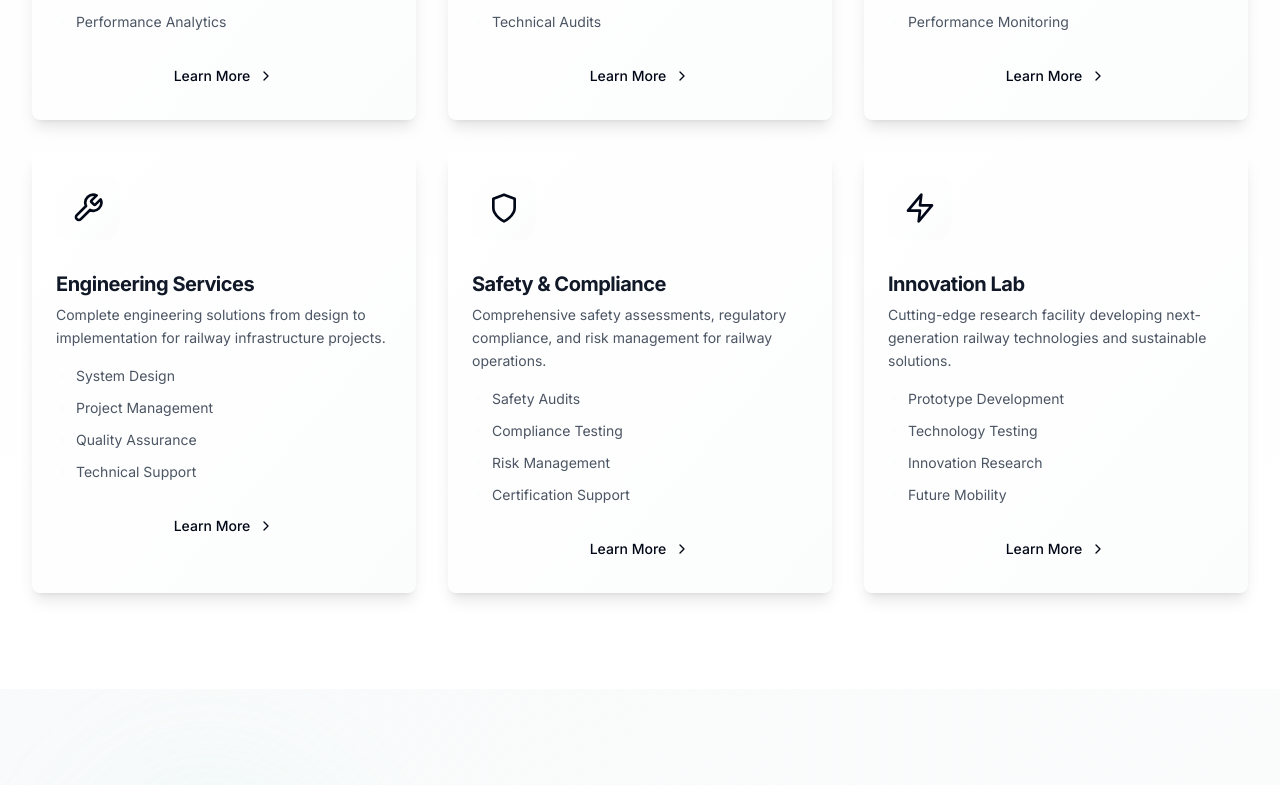
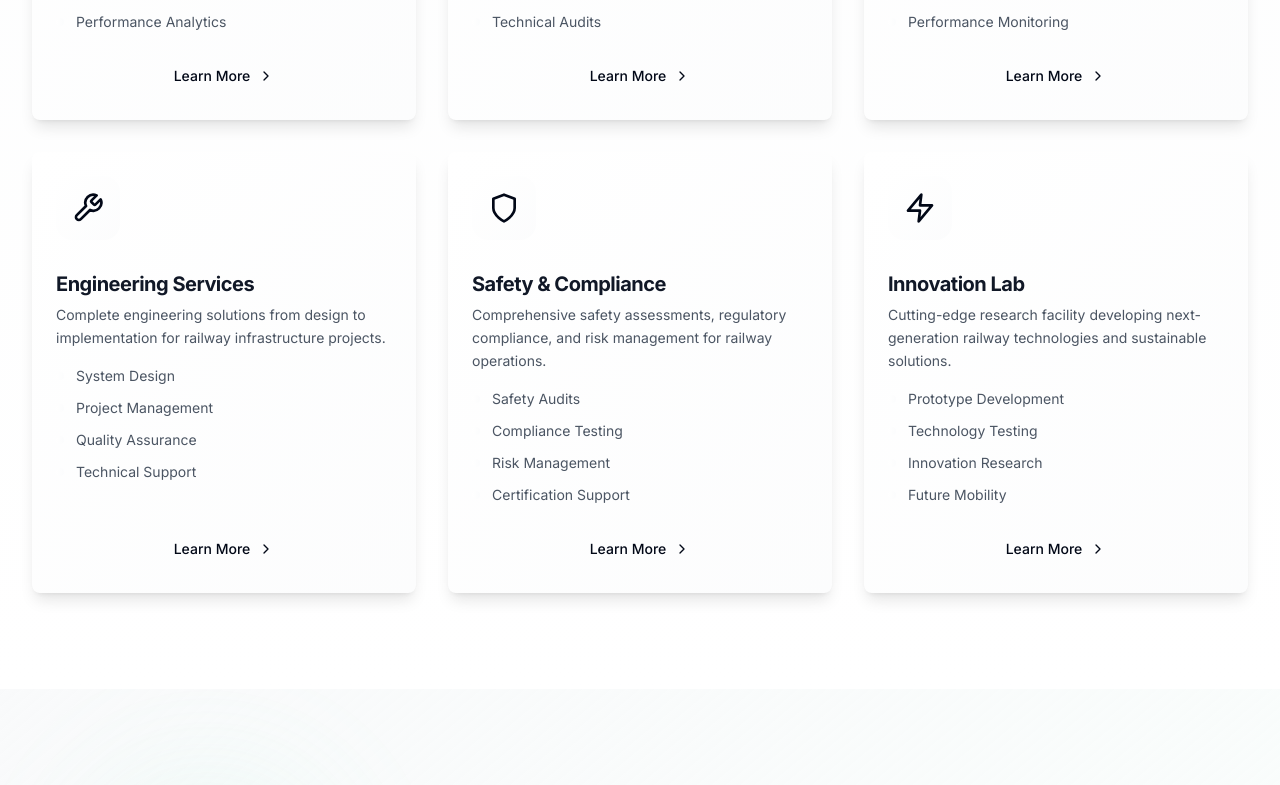
Before and after one commit to Safi1000/lsme-co, a Next.js app: page / in a window 1280 px wide. Shown: the part 1706-2491 px from the top of the page. Built offline with nearby package versions, Linux system fonts and the light colour scheme.

Commit message:
Fixed flexbox issue within cards

```diff
--- a/src/app/page.tsx
+++ b/src/app/page.tsx
@@ -215,7 +215,7 @@ export default function HomePage() {
                 delay: "1000ms"
               }
             ].map((service, index) => (
-              <Card key={index} className="group border-0 shadow-lg hover:shadow-2xl transition-all duration-500 transform hover:scale-105 hover:-translate-y-2 bg-gradient-to-br from-white to-gray-50/50 animate-fade-in-up" style={{ animationDelay: service.delay }}>
+              <Card key={index} className="group border-0 shadow-lg hover:shadow-2xl transition-all duration-500 transform hover:scale-105 hover:-translate-y-2 bg-gradient-to-br from-white to-gray-50/50 animate-fade-in-up h-full flex flex-col" style={{ animationDelay: service.delay }}>
                 <CardHeader className="pb-4">
                   <div className={`bg-gradient-to-br from-${service.color}-100 to-${service.color}-200 w-16 h-16 rounded-2xl flex items-center justify-center mb-6 transition-all duration-300 group-hover:scale-110 group-hover:rotate-3`}>
                     <service.icon className={`h-8 w-8 text-${service.color}-600`} />
@@ -227,8 +227,8 @@ export default function HomePage() {
                     {service.description}
                   </CardDescription>
                 </CardHeader>
-                <CardContent>
-                  <ul className="space-y-3">
+                <CardContent className="flex-1 flex flex-col">
+                  <ul className="space-y-3 flex-1">
                     {service.features.map((feature, featureIndex) => (
                       <li key={featureIndex} className="flex items-center space-x-3 text-sm text-gray-600 group-hover:text-gray-700 transition-colors duration-300">
                         <div className={`w-2 h-2 bg-gradient-to-r from-${service.color}-500 to-${service.color}-600 rounded-full transition-all duration-300 group-hover:scale-125`}></div>
```
